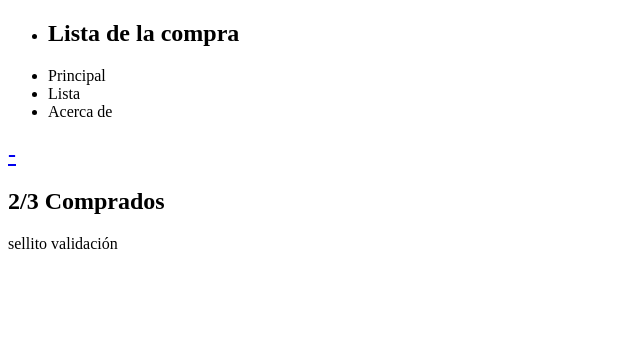
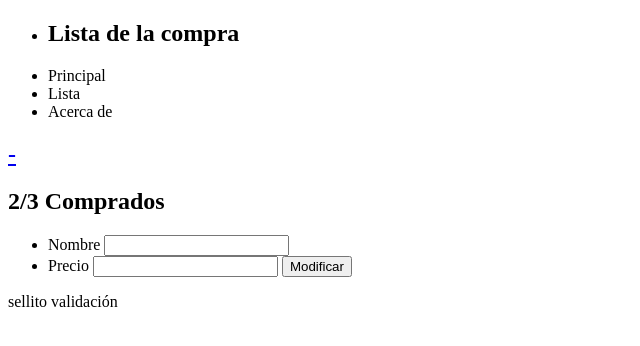
Before and after one commit to cricomig/202301-W1CH3-Covadonga-Millan, a website: page items.html in a window 1280 px wide. Shown: the whole page, without its empty margins (0-640 px from the left). Drawn offline with Linux system fonts and the light colour scheme.

Commit message:
Add items.html text

```diff
--- a/items.html
+++ b/items.html
@@ -26,7 +26,21 @@
     <h2><a href="./items.html">-</a></h2>
     <h2>2/3 Comprados</h2>
   </header>
+  <form action="submit">
+    <ul>
+      <li><label for="name">Nombre
+          <input type="text" name="name" id="nombre">
 
+        </label>
+      </li>
+      <li>
+        <label for="price">Precio
+          <input type="text" name="price" id="precio">
+        </label>
+        <button type="submit">Modificar</button>
+      </li>
+    </ul>
+  </form>
   <footer>sellito validación</footer>
 </body>
 
```
